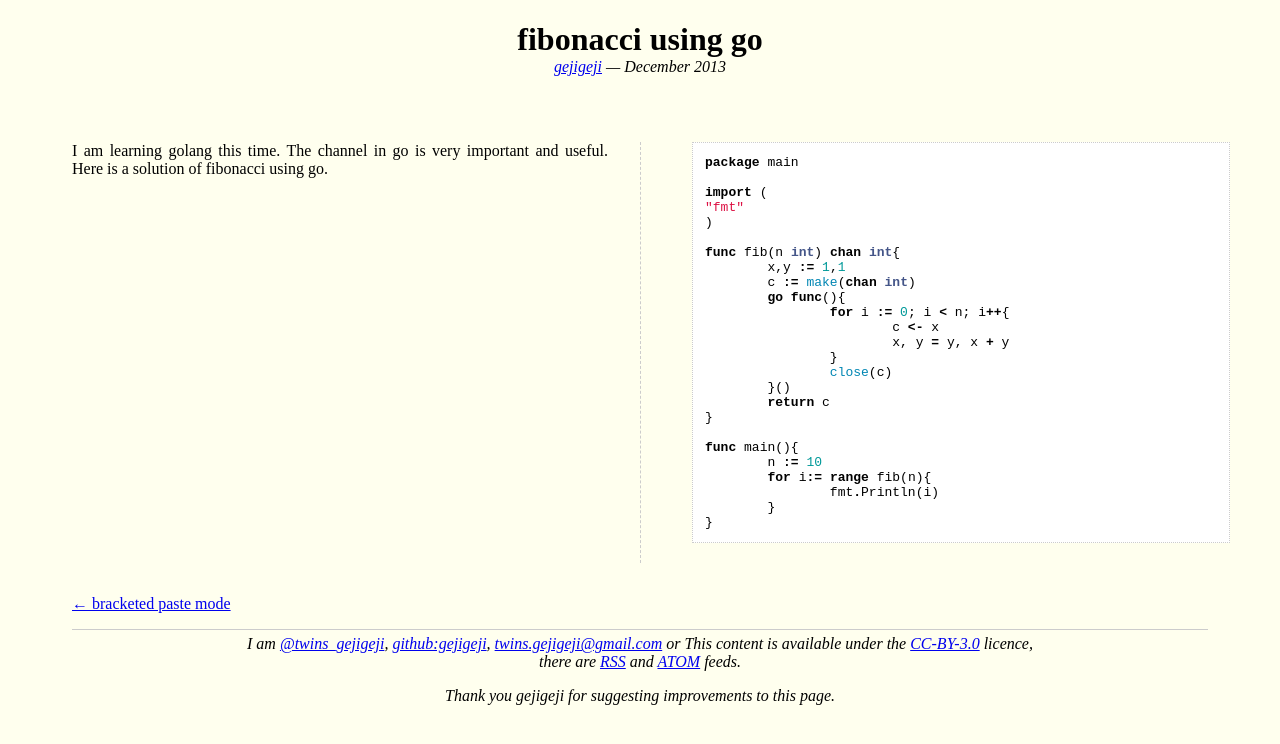
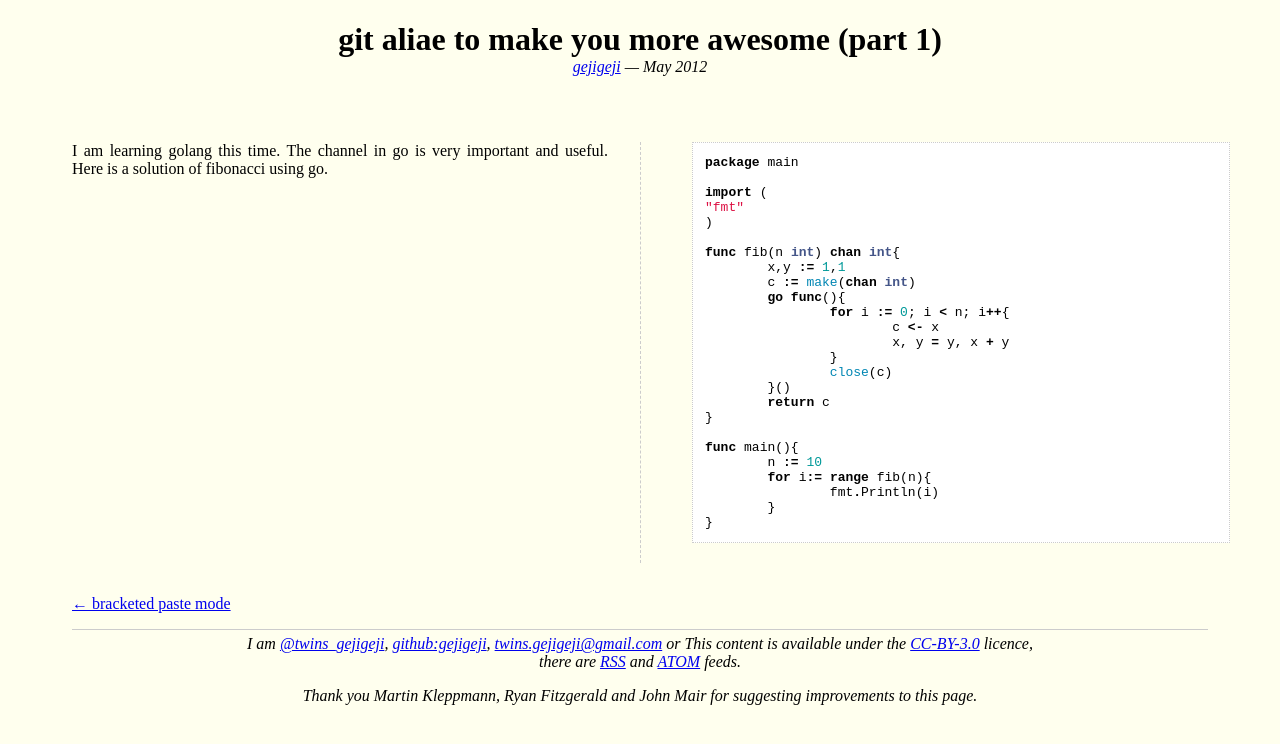
Before and after one commit to gejigeji/gejigeji.github.com, a Jekyll site: the page built from _posts/2013-12-06-fibonacci-using-go.md, in a window 1280 px wide. Shown: the top 744 px of the page. Built offline with Jekyll 4.4.1, drawn with Linux system fonts in a browser that asks for light colours; Markdown is read by kramdown in place of the engine named in the settings; comment, search, counter and statistics services are not loaded.

```diff
--- a/_posts/2013-12-06-fibonacci-using-go.md
+++ b/_posts/2013-12-06-fibonacci-using-go.md
@@ -1,9 +1,9 @@
 ---
-title: fibonacci using go
-permalink: blog/fibonacci-using-go.html
+title: git aliae to make you more awesome (part 1)
+permalink: blog/git-aliae-1.html
 layout: post
-fuzzydate: December 2013
-credit: gejigeji
+fuzzydate: May 2012
+credit: Martin Kleppmann, Ryan Fitzgerald and John Mair
 ---
 
 I am learning golang this time.
```
